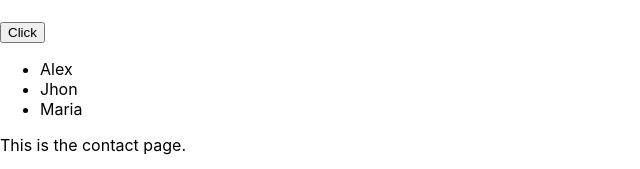
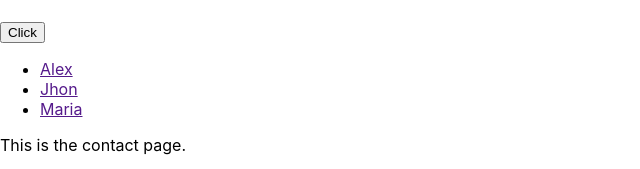
Before and after one commit to Hedriss10/myproject, a React (Create React App) app: page /contact in a window 1280 px wide. Shown: the part 226-395 px from the top of the page, without its empty margins (0-640 px from the left). Built offline with nearby package versions, Linux system fonts and the light colour scheme.

Commit message:
changes: navegate link

```diff
--- a/src/App.js
+++ b/src/App.js
@@ -5,6 +5,7 @@ import Aside from "./components/Aside";
 import Home from "./pages/Home";
 import About from "./pages/About";
 import Contact from "./pages/Contact";
+import ContactDetail from "./pages/ContactDetail";
 
 function App() {
   return (
@@ -16,6 +17,7 @@ function App() {
           <Route path="/" element={<Home />} />
           <Route path="/about" element={<About />} />
           <Route path="/contact" element={<Contact />} />
+          <Route path="/contact/:name" element={<ContactDetail/>} />
         </Routes>
       </main>
     </Router>
--- a/src/pages/Contact.jsx
+++ b/src/pages/Contact.jsx
@@ -1,16 +1,29 @@
 import React from "react";
-
+import { useNavigate } from "react-router-dom";
 
 const Contact = () => {
+    const navigate = useNavigate();
+    const contactList = [
+        { name: "Alex", age: 25 },
+        { name: "Jhon", age: 30 },
+        { name: "Maria", age: 22 }
+    ];
 
-    const contactList = ["Alex", "Jhon", "Maria"];
+    const handleContactClick = (contact) => {
+        navigate(`/contact/${contact.name}`, { state: { contact } });
+    };
+
     return (
         <div>
             <h1>Contact Page</h1>
             <button onClick={() => alert('clique')}>Click</button>
             <ul>
                 {contactList.map((contact, index) => (
-                    <li key={index}>{contact}</li>
+                    <li key={index}>
+                        <a href="" onClick={() => handleContactClick(contact)}>
+                            {contact.name}
+                        </a>
+                    </li>
                 ))}
             </ul>
             <p>This is the contact page.</p>
--- /dev/null
+++ b/src/pages/ContactDetail.jsx
@@ -0,0 +1,22 @@
+import React from "react";
+import { useLocation } from "react-router-dom";
+
+const ContactDetail = () => {
+    const location = useLocation();
+    const { state } = location;
+    const contact = state?.contact;
+
+    if (!contact) {
+        return <p>Contact not found</p>;
+    }
+
+    return (
+        <div>
+            <h1>Contact Detail Page</h1>
+            <p>Name: {contact.name}</p>
+            <p>Age: {contact.age ? contact.age : "Age not available"}</p>
+        </div>
+    );
+};
+
+export default ContactDetail;
```
